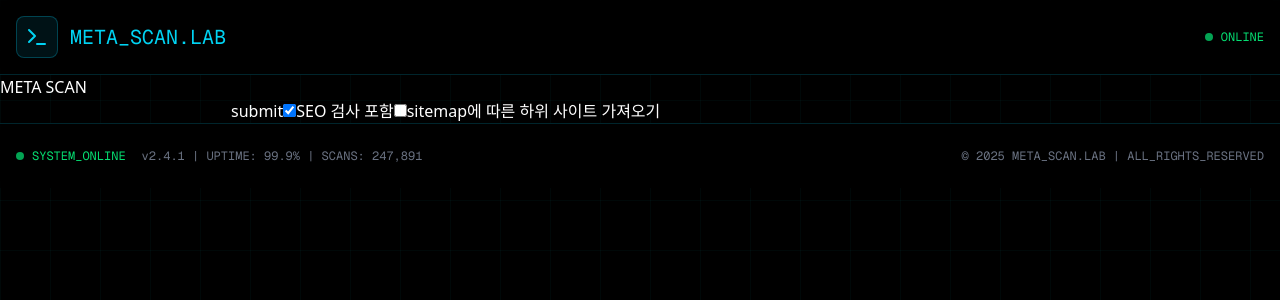
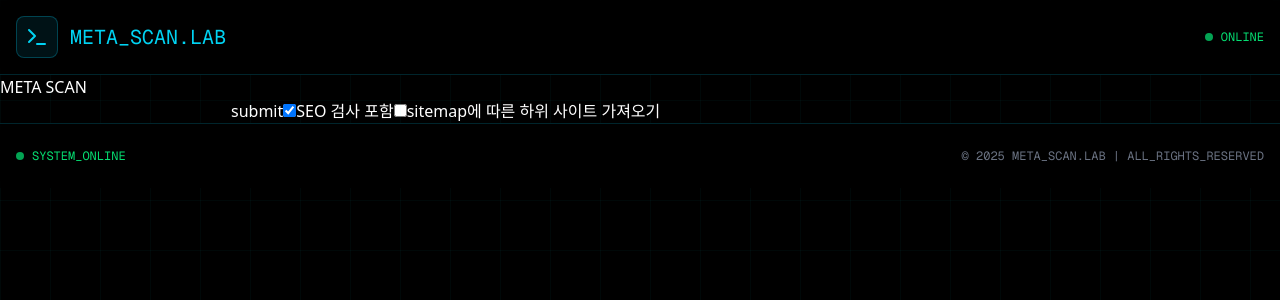
Before and after one commit to Yuuuk94/meta-scan, a Next.js app: page / in a window 1280 px wide. Shown: the top 300 px of the page. Built offline with nearby package versions, Linux system fonts and the light colour scheme.

Commit message:
update full layout

```diff
--- a/src/app/layout.tsx
+++ b/src/app/layout.tsx
@@ -1,10 +1,10 @@
 import type { Metadata } from "next";
 import { Roboto,Geist_Mono } from "next/font/google";
-
 import "./globals.css";
 import { RootBackground } from "@/components/RootBackground";
 import { RootHeader } from "@/components/RootHeader";
 import { pageTitle } from "./constans";
+import { RootFooter } from "@/components/RootFooter";
 
 const RobotoSans = Roboto({
   variable: "--font-geist-sans",
@@ -23,13 +23,11 @@ const meta = {
 };
 
 export const metadata: Metadata = {
-  title: meta.title,
-  description: meta.description,
+  ...meta,
   openGraph: {
-    title: meta.title,
-    description: meta.description,
+    ...meta,
     url: "https://example.com",
-    siteName: meta.title,
+    siteName: "meta scan lab",
     images: [{ url: "https://example.com/og.png" }],
   },
 };
@@ -43,27 +41,8 @@ export default function RootLayout({
         <RootBackground>
           <RootHeader/>
           {children}
-           {/* Status Footer */}
-      <footer className="border-t border-cyan-500/20 bg-black/80 backdrop-blur-md py-6 relative z-10">
-        <div className="container mx-auto px-4">
-          <div className="flex items-center justify-between">
-            <div className="flex items-center gap-4">
-              <div className="flex items-center gap-2">
-                <div className="w-2 h-2 bg-green-400 rounded-full animate-pulse"></div>
-                <span className="font-mono text-xs text-green-400">SYSTEM_ONLINE</span>
-              </div>
-              <div className="text-gray-500 font-mono text-xs">
-                v2.4.1 | UPTIME: 99.9% | SCANS: 247,891
-              </div>
-            </div>
-            <div className="text-gray-500 font-mono text-xs">
-              &copy; 2025 {pageTitle} | ALL_RIGHTS_RESERVED
-            </div>
-          </div>
-        </div>
-      </footer>
+          <RootFooter/>
         </RootBackground>
-
      </body>
     </html>
   );
--- /dev/null
+++ b/src/components/RootFooter.tsx
@@ -0,0 +1,25 @@
+import { pageTitle } from "@/app/constans";
+import { ServiceStatus } from "./ServiceStatus";
+
+export const RootFooter = () => {
+  // TODO: 버전, 업타임, 스캔수 카운팅 로직 필요
+  return (
+    <footer className="border-t border-cyan-500/20 bg-black/80 backdrop-blur-md py-6 relative z-10">
+      <div className="container mx-auto px-4">
+        <div className="flex items-center justify-between">
+          <div className="flex items-center gap-4">
+            <div className="flex items-center gap-2">
+              <ServiceStatus fullLabel />
+            </div>
+            {/* <div className="text-gray-500 font-mono text-xs">
+              v0.1.0 | UPTIME: 99.9% | SCANS: 247,891
+            </div> */}
+          </div>
+          <div className="text-gray-500 font-mono text-xs">
+            &copy; 2025 {pageTitle} | ALL_RIGHTS_RESERVED
+          </div>
+        </div>
+      </div>
+    </footer>
+  );
+};
--- a/src/components/RootHeader.tsx
+++ b/src/components/RootHeader.tsx
@@ -1,7 +1,8 @@
 import { pageTitle } from "@/app/constans";
-import { Terminal} from "lucide-react";
+import { Terminal } from "lucide-react";
+import { ServiceStatus } from "./ServiceStatus";
 
-export const RootHeader = ()=>{
+export const RootHeader = () => {
   return (
     <header className="border-b border-cyan-500/20 bg-black/80 backdrop-blur-md relative z-10">
       <div className="container mx-auto px-4 py-4">
@@ -11,11 +12,10 @@ export const RootHeader = ()=>{
           </div>
           <h1 className="text-xl font-mono text-cyan-400">{pageTitle}</h1>
           <div className="ml-auto flex items-center gap-2">
-            <div className="w-2 h-2 bg-green-400 rounded-full animate-pulse"></div>
-            <span className="text-xs font-mono text-green-400">ONLINE</span>
+            <ServiceStatus />
           </div>
         </div>
       </div>
     </header>
-    )
-}
+  );
+};
--- /dev/null
+++ b/src/components/ServiceStatus.tsx
@@ -0,0 +1,32 @@
+const statusOptions = {
+  online: {
+    bgColor: "bg-green-400",
+    color: "text-green-400",
+    label: "ONLINE",
+    fullLabel: "SYSTEM_ONLINE",
+  },
+};
+
+interface ServiceStatusProps {
+  status?: "online";
+  fullLabel?: boolean;
+}
+
+export const ServiceStatus = ({
+  status = "online",
+  fullLabel = false,
+}: ServiceStatusProps) => {
+  // TODO: status 가져오기
+
+  const currentStatus = statusOptions[status];
+  return (
+    <>
+      <div
+        className={`w-2 h-2 ${currentStatus.bgColor} rounded-full animate-pulse`}
+      />
+      <span className={`text-xs font-mono ${currentStatus.color}`}>
+        {fullLabel ? currentStatus.fullLabel : currentStatus.label}
+      </span>
+    </>
+  );
+};
```
Lines whose indentation alone changed are shown as unchanged.
